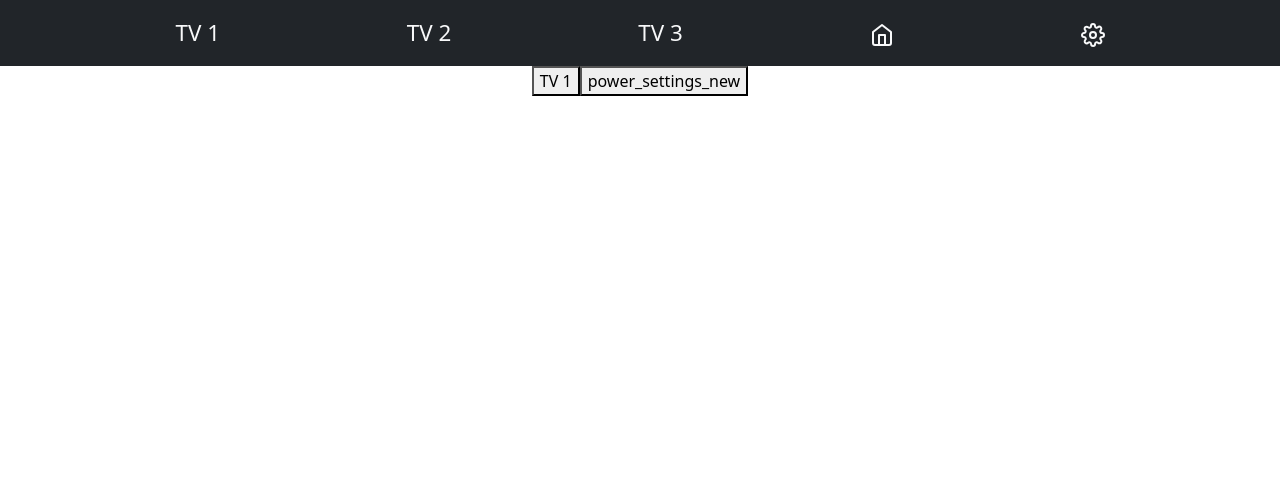
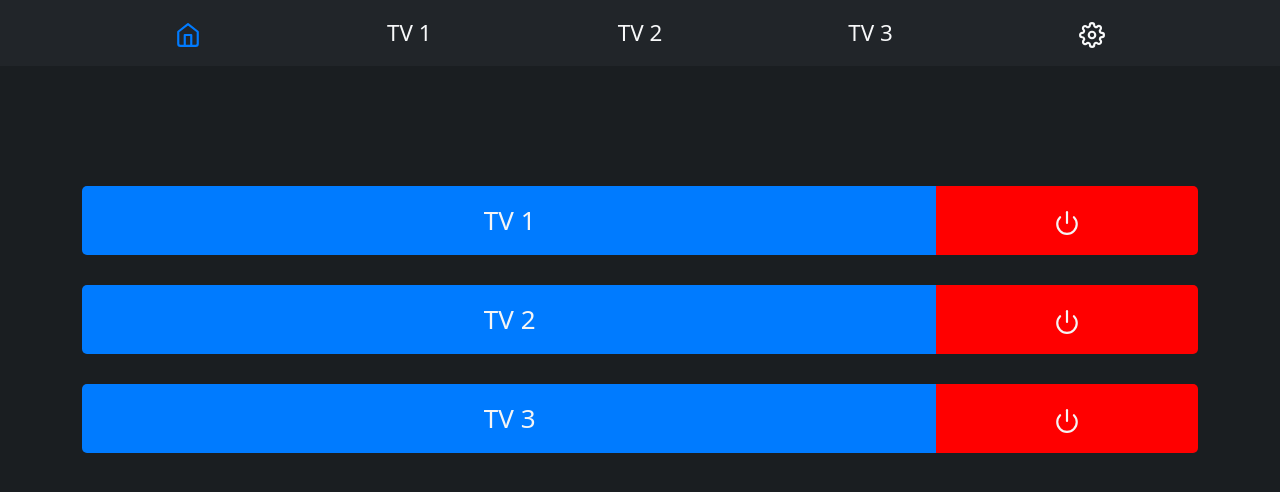
Before and after one commit to durkinm2/samsung-react-remote, a React (Create React App) app: page / in a window 1280 px wide. Shown: the top 492 px of the page. Built offline with nearby package versions, Linux system fonts and the light colour scheme.

Commit message:
removed sidebar, updated styling

```diff
--- a/src/MainApp.js
+++ b/src/MainApp.js
@@ -1,5 +1,5 @@
 import React, { useState, useEffect, Suspense } from 'react';
-import Home from './components/Home';
+import Home from './components/Home/Home';
 import { BrowserRouter as Router, Route, Routes } from 'react-router-dom';
 import NavBar from './components/Navbar/Navbar';
 import TV from './components/Tv/Tv';
--- a/src/components/Home.js
+++ /dev/null
@@ -1,36 +0,0 @@
-import React, {useState, useEffect, useRef} from 'react';
-
-const styles = {
-    nameStyle: {
-        fontSize: '5em',
-    },
-    inlineChild: {
-        display: 'inline-block',
-    },
-    mainContainer: {
-        height: '100%',
-        display: 'flex',
-        flexDirection: 'column',
-        justifyContent: 'center',
-        alignItems: 'center',
-    },
-};
-
-function Home() {
-    const [data, setData] = useState(null);
-    const mainContainerRef = useRef(null);
-
-    return  (
-        <div className="container home-container">
-            <div className="button-row" role="group" aria-label="Basic example">
-                <button className="button btn-tv-main">TV 1</button>
-                <button className="button btn-power-main">
-                    <span className="material-icons-outlined">power_settings_new</span>
-                </button>
-            </div>
-
-        </div>
-    );
-}
-
-export default Home;
--- /dev/null
+++ b/src/components/Home/Home.css
@@ -0,0 +1,69 @@
+.container {
+    width: 82%;
+    max-width: 400px;
+    margin: 0 auto;
+    text-align: center;
+}
+
+.home-container{
+    margin-top: 120px !important;
+    margin-bottom: 100px;
+    flex: 1; /* Let the container fill the remaining vertical space */
+    display: flex;
+    flex-direction: column;
+    justify-content: space-between;
+}
+
+.home-container .btn-row {
+    margin-bottom: 30px;
+    flex: 1;
+    display: flex;
+    justify-content: center;
+    align-items: center;
+}
+.home-container .btn-row .btn-power-main {
+    background: red;
+    color: whitesmoke;
+    width: 30%;
+    border-bottom-right-radius: 5px;
+    border-top-right-radius: 5px;
+}
+
+.home-container .btn-row .btn-tv-main {
+    color:whitesmoke;
+    height: 60%;
+    border-bottom-left-radius: 5px;
+    border-top-left-radius: 5px;
+}
+
+.home-container .btn {
+    width: 100%;
+    padding: 15px;
+    background-color: #007bff;
+    color: #fff;
+    border: none;
+    font-size: 26px !important;
+    cursor: pointer;
+}
+
+/* Media Query for Mobile Devices */
+@media (max-width: 767px) {
+    .home-container .btn {
+        width: 90%;
+    }
+}
+
+/* Responsive Styles for Landscape Mode */
+@media (orientation: landscape) {
+    .home-container .btn {
+        font-size: 16px; /* Adjust font size for landscape mode */
+    }
+    .home-container{
+        margin-top: 0px;
+        margin-bottom: 20px;
+        flex: 1; /* Let the container fill the remaining vertical space */
+        display: flex;
+        flex-direction: column;
+        justify-content: space-between;
+    }
+}
--- /dev/null
+++ b/src/components/Home/Home.js
@@ -0,0 +1,55 @@
+import React, {useState, useEffect, useRef} from 'react';
+import './Home.css';
+import {FiPower} from "react-icons/fi";
+
+const styles = {
+    nameStyle: {
+        fontSize: '5em',
+    },
+    inlineChild: {
+        display: 'inline-block',
+    },
+    mainContainer: {
+        height: '100%',
+        display: 'flex',
+        flexDirection: 'column',
+        justifyContent: 'center',
+        alignItems: 'center',
+    },
+};
+
+function Home() {
+    const [data, setData] = useState(null);
+    const mainContainerRef = useRef(null);
+
+    return  (
+        <div className="container home-container">
+            {/*<div className="btn-row" role="group" aria-label="Basic example">*/}
+            {/*    <button className="button btn-tv-main">TV 1</button>*/}
+            {/*    <button className="button btn-power-main">*/}
+            {/*        <FiPower className="custom-icon-row1"/>*/}
+            {/*    </button>*/}
+            {/*</div>*/}
+            <div className="btn-group btn-row">
+                <button className="btn btn-tv-main">TV 1</button>
+                <button className="btn btn-power-main">
+                    <FiPower className="custom-icon-row1"/>
+                </button>
+            </div>
+            <div className="btn-group btn-row">
+                <button className="btn btn-tv-main">TV 2</button>
+                <button className="btn btn-power-main">
+                    <FiPower className="custom-icon-row1"/>
+                </button>
+            </div>
+            <div className="btn-group btn-row">
+                <button className="btn btn-tv-main">TV 3</button>
+                <button className="btn btn-power-main">
+                    <FiPower className="custom-icon-row1"/>
+                </button>
+            </div>
+        </div>
+    );
+}
+
+export default Home;
--- a/src/components/Navbar/Navbar.css
+++ b/src/components/Navbar/Navbar.css
@@ -1,6 +1,5 @@
-.custom-navbar {
-  background-color: #007bff !important;
-  color: #fff;
+.custom-nav {
+  /*padding-bottom: 4px !important;*/
 }
 
 .custom-navbar-brand {
@@ -9,43 +8,12 @@
   color: #fff !important;
 }
 
-/*.navbar-nav {*/
-/*  list-style: none;*/
-/*  padding: 0;*/
-/*}*/
-
-/*.nav-item {*/
-/*  display: inline;*/
-/*  margin: 0 10px;*/
-/*}*/
-/*.custom-nav-dropdown {*/
-/*  font-size: 1.6em !important;*/
-/*  --bs-nav-link-color: #fff !important;*/
-/*  --bs-nav-link-hover-color:#fff !important;*/
-/*  --bs-navbar-active-color: #fff !important;*/
-/*}*/
-.sidebar {
-  background-color: #292b3a;
-  color: white;
-  transition: width 0.3s; /* Add a smooth transition effect */
-}
-
-/* Add styling for the toggle button */
-/*.toggle-btn {*/
-/*  cursor: pointer;*/
-/*  position: absolute;*/
-/*  left: 10px;*/
-/*  top: 10px;*/
-/*  font-size: 20px;*/
-/*  z-index: 999;*/
-/*}*/
-/* Add styles for the active Nav.Link elements */
 .custom-nav-link.active {
-  color: #007bff !important; /* Change this color to your desired active color */
-  font-weight: bold; /* Optionally, you can make the text bold for the active state */
+  color: #007bff !important;
+  font-weight: bold;
   text-decoration: underline #007bff;
-  text-decoration-thickness: 2px; /* Adjust the thickness of the underline */
-  text-underline-offset: 7px; /* Adjust the distance between text and underline */
+  text-decoration-thickness: 2px;
+  text-underline-offset: 7px;
 }
 
 .custom-nav-link {
--- a/src/components/Navbar/Navbar.js
+++ b/src/components/Navbar/Navbar.js
@@ -2,12 +2,12 @@
 import React, {useState} from 'react';
 import {Link, useLocation} from 'react-router-dom';
 import { Sidebar, Menu, MenuItem, SubMenu } from 'react-pro-sidebar';
-import './Navbar.css'; // Import the CSS file for styling
+import './Navbar.css';
 import Container from 'react-bootstrap/Container';
 import Nav from 'react-bootstrap/Nav';
 import Navbar from 'react-bootstrap/Navbar';
 import NavDropdown from 'react-bootstrap/NavDropdown';
-import {FiHome, FiMenu, FiSettings, FiTv} from 'react-icons/fi'; // Assuming you're using the react-icons library
+import {FiHome, FiMenu, FiSettings, FiTv} from 'react-icons/fi';
 const NavBar = () => {
     const handleSelect = (eventKey) => alert(`selected ${eventKey}`);
     const [collapsed, setCollapsed] = useState(false);
@@ -17,12 +17,15 @@ const NavBar = () => {
     };
     return (
         <div>
-
             {/* Navbar */}
-        <Navbar expand="lg" className="bg-dark text-light">
+        <Navbar expand="lg" className="bg-dark text-light custom-nav">
             <Container>
                 {/*<Navbar.Brand as={Link} to="/" className="custom-navbar-brand">SamsungTV</Navbar.Brand>*/}
                 <Nav style={{display:"flex", flexDirection:"row", justifyContent: 'space-around', width: '100%' }} activeKey="1" onSelect={handleSelect}>
+
+                    <Nav.Link as={Link} to="/" className={`text-light custom-nav-link ${location.pathname === '/' ? 'active' : ''}`}>
+                        <FiHome size={26} />
+                    </Nav.Link>
                     <Nav.Item>
                         <Nav.Link as={Link} to="/tv/1" className={`text-light custom-nav-link ${location.pathname === '/tv/1' ? 'active' : ''}`}>
                             TV 1
@@ -38,12 +41,8 @@ const NavBar = () => {
                             TV 3
                         </Nav.Link>
                     </Nav.Item>
-
-                    <Nav.Link as={Link} to="/" className="text-light custom-nav-link">
-                        <FiHome size={24} />
-                    </Nav.Link>
-                    <Nav.Link as={Link} to="/settings" className="text-light custom-nav-link">
-                        <FiSettings size={24} />
+                    <Nav.Link as={Link} to="/settings" className={`text-light custom-nav-link ${location.pathname === '/settings' ? 'active' : ''}`}>
+                        <FiSettings size={26} />
                     </Nav.Link>
 
                 </Nav>
--- a/src/index.css
+++ b/src/index.css
@@ -1,8 +1,11 @@
 body {
+  background: #1a1e21 !important;
+  font: 16px "Lucida Grande", Helvetica, Arial, sans-serif;
+  height: 100vh; /* Set body to full viewport height */
   margin: 0;
-  font-family: -apple-system, BlinkMacSystemFont, 'Segoe UI', 'Roboto', 'Oxygen',
-    'Ubuntu', 'Cantarell', 'Fira Sans', 'Droid Sans', 'Helvetica Neue',
-    sans-serif;
+  /*font-family: -apple-system, BlinkMacSystemFont, 'Segoe UI', 'Roboto', 'Oxygen',*/
+  /*  'Ubuntu', 'Cantarell', 'Fira Sans', 'Droid Sans', 'Helvetica Neue',*/
+  /*  sans-serif;*/
   -webkit-font-smoothing: antialiased;
   -moz-osx-font-smoothing: grayscale;
 }
```
